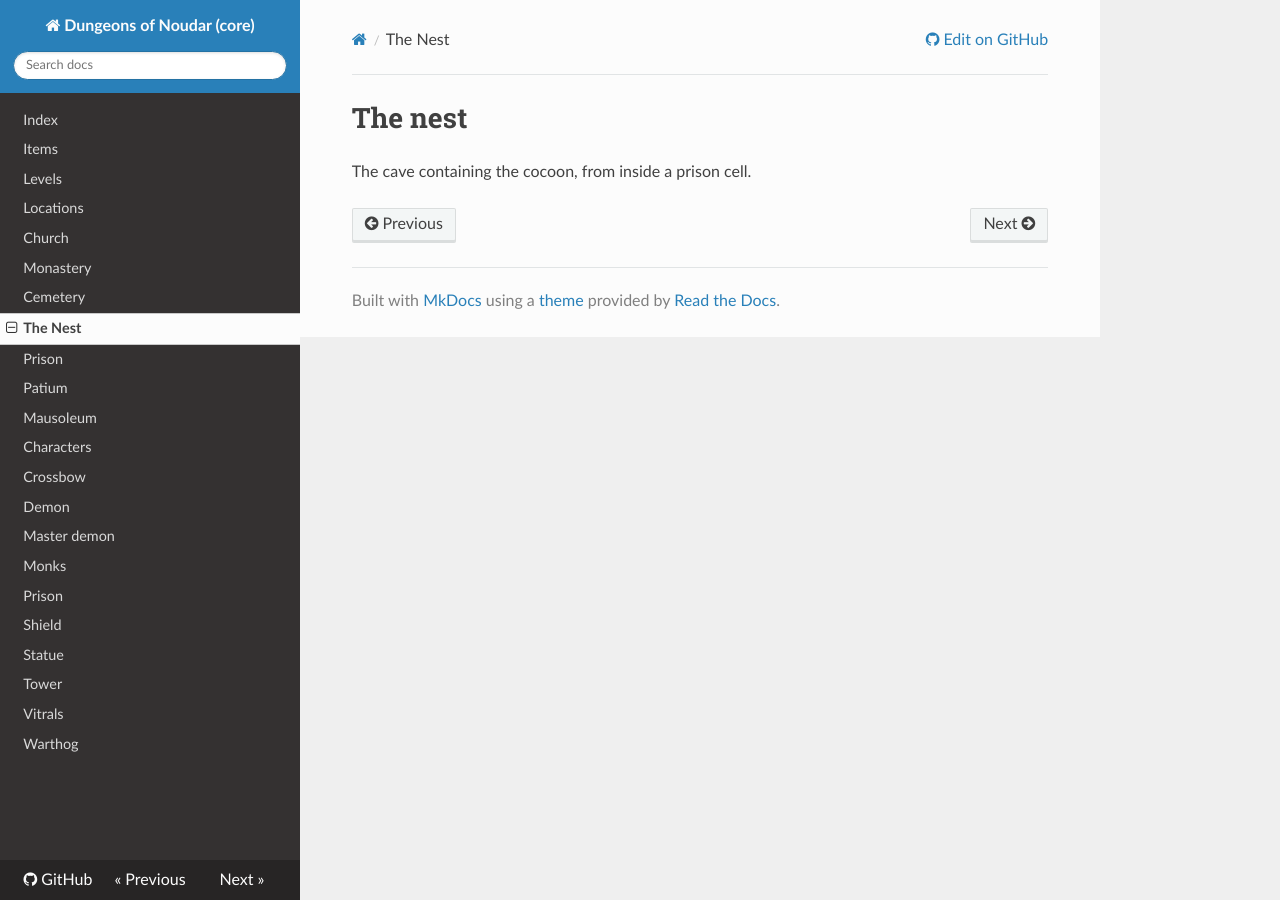
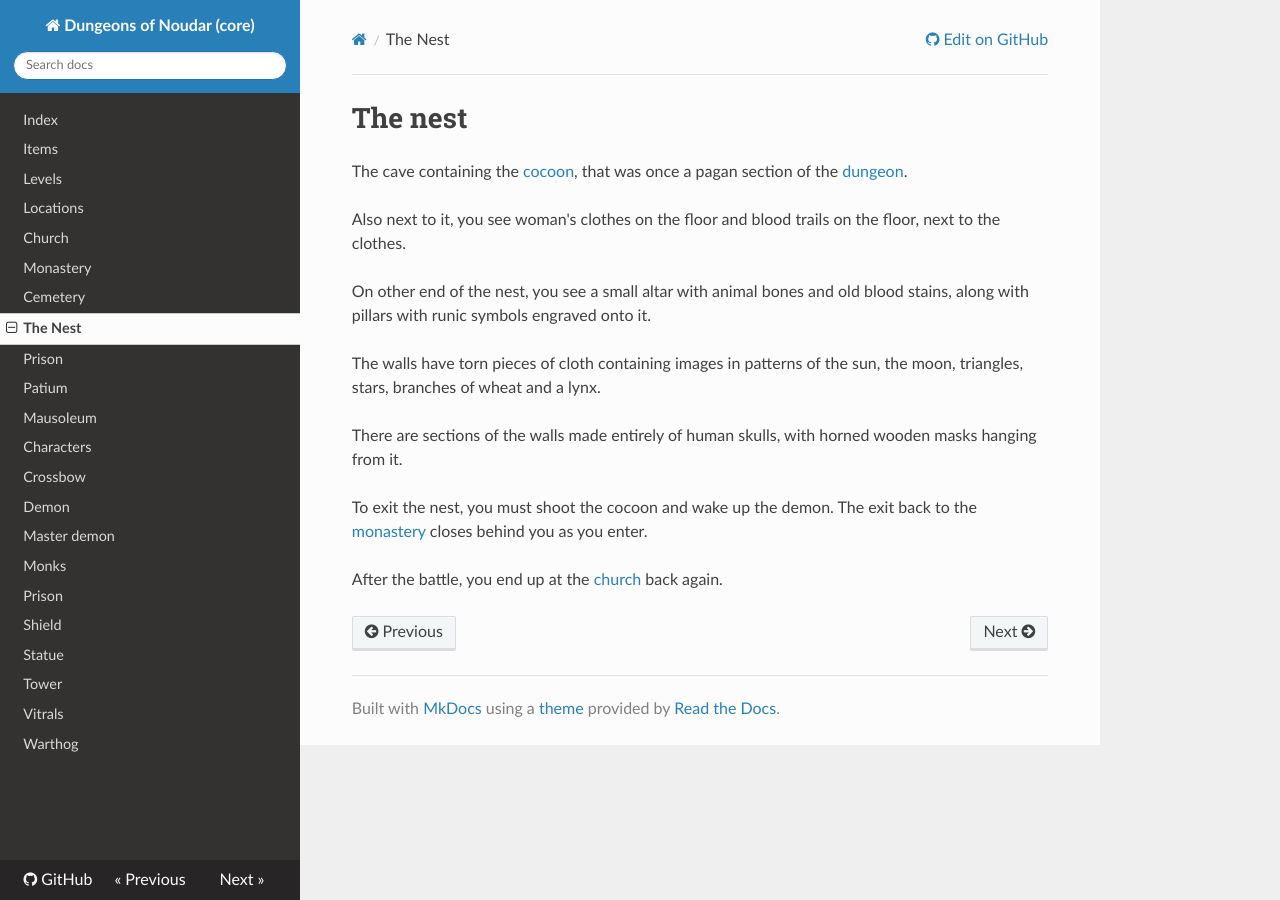
Before and after one commit to TheFakeMontyOnTheRun/noudar-core, an MkDocs documentation site: the page built from docs/nest.md, in a window 1280 px wide. Built offline with MkDocs 1.6.1, drawn with Linux system fonts in a browser that asks for light colours; nearby versions of some CDN libraries; old or Windows-style settings are respelled for this version of MkDocs.

Commit message:
Add more details on the docs on the nest and mausoleum

```diff
--- a/docs/nest.md
+++ b/docs/nest.md
@@ -1,4 +1,26 @@
 The nest
 ========
 
-The cave containing the cocoon, from inside a prison cell.
+The cave containing the [cocoon](master-demon.md), that
+was once a pagan section of the [dungeon](prison.md).
+
+Also next to it, you see woman's clothes on the floor
+and blood trails on the floor, next to the clothes.
+
+On other end of the nest, you see a small altar with
+animal bones and old blood stains, along with pillars
+with runic symbols engraved onto it.
+
+The walls have torn pieces of cloth containing images in
+patterns of the sun, the moon, triangles, stars, branches
+of wheat and a lynx.
+
+There are sections of the walls made entirely of human
+skulls, with horned wooden masks hanging from it.
+
+To exit the nest, you must shoot the cocoon and wake up
+the demon. The exit back to the [monastery](monastery.md)
+closes behind you as you enter.
+
+After the battle, you end up at the [church](church.md)
+back again.
```
Also changed, not shown: docs/mausoleum.md (+15 -1 lines).
